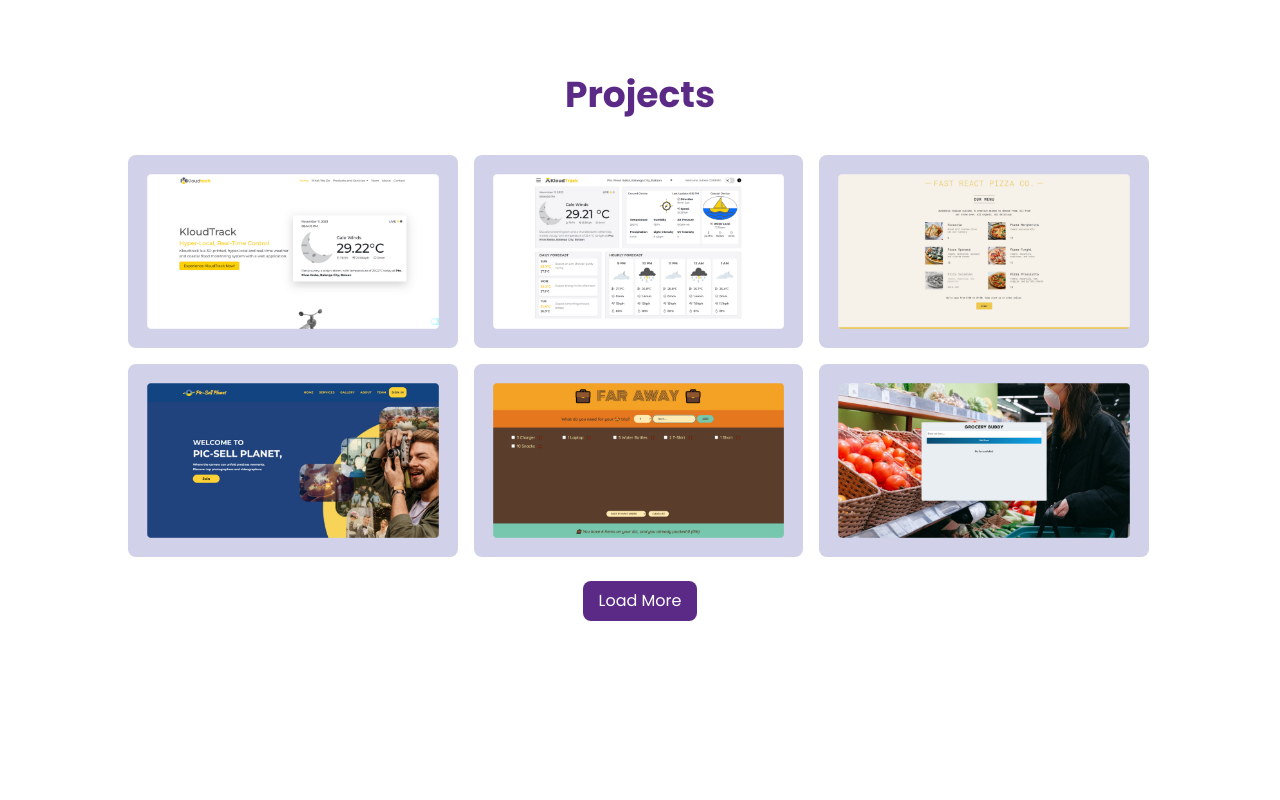
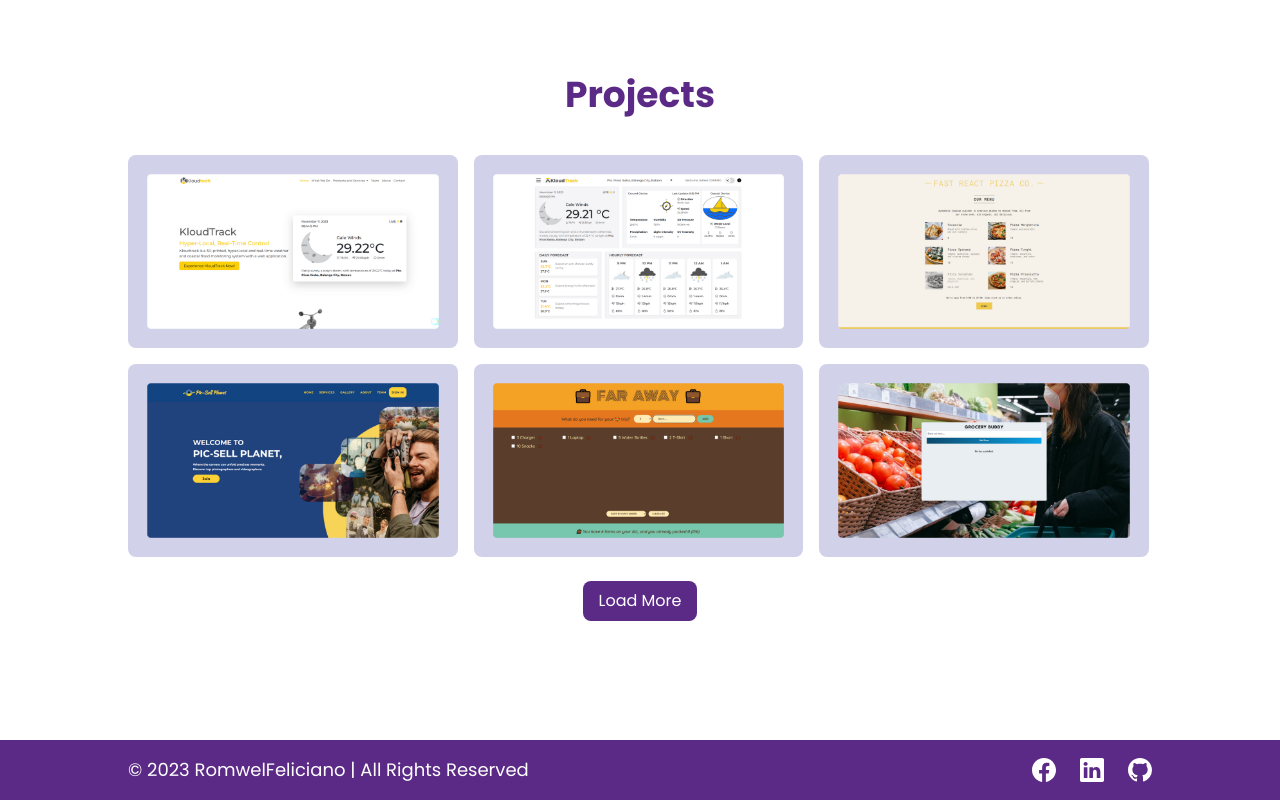
Before and after one commit to RomwelFeliciano/my-portfolio, a React (Vite) app: page / in a window 1280 px wide. Shown: the part 3932-4732 px from the top of the page. Before the commit the page ends 4672 px from the top, so only its background shows below. Built offline with nearby package versions, Linux system fonts and the light colour scheme.

Commit message:
Updated Minor Details and Added Footer

```diff
--- a/src/App.jsx
+++ b/src/App.jsx
@@ -4,6 +4,7 @@ import Skills from "./components/Skills";
 import Certifications from "./components/Certifications";
 import Experiences from "./components/Experiences";
 import Projects from "./components/Projects";
+import Footer from "./components/Footer";
 
 const App = () => {
   return (
@@ -15,6 +16,7 @@ const App = () => {
         <Certifications />
         <Experiences />
         <Projects />
+        <Footer />
       </main>
     </>
   );
--- /dev/null
+++ b/src/components/Footer.jsx
@@ -0,0 +1,25 @@
+import React from "react";
+import { BsFacebook, BsLinkedin, BsGithub } from "react-icons/bs";
+
+const Footer = () => {
+  return (
+    <footer className="bg-main px-32 py-4 flex justify-between items-center text-white text-center">
+      <span className="text-lg">
+        &copy; 2023 RomwelFeliciano | All Rights Reserved
+      </span>
+      <span className="flex gap-6 text-2xl">
+        <a href="">
+          <BsFacebook />
+        </a>
+        <a href="">
+          <BsLinkedin />
+        </a>
+        <a href="">
+          <BsGithub />
+        </a>
+      </span>
+    </footer>
+  );
+};
+
+export default Footer;
```
